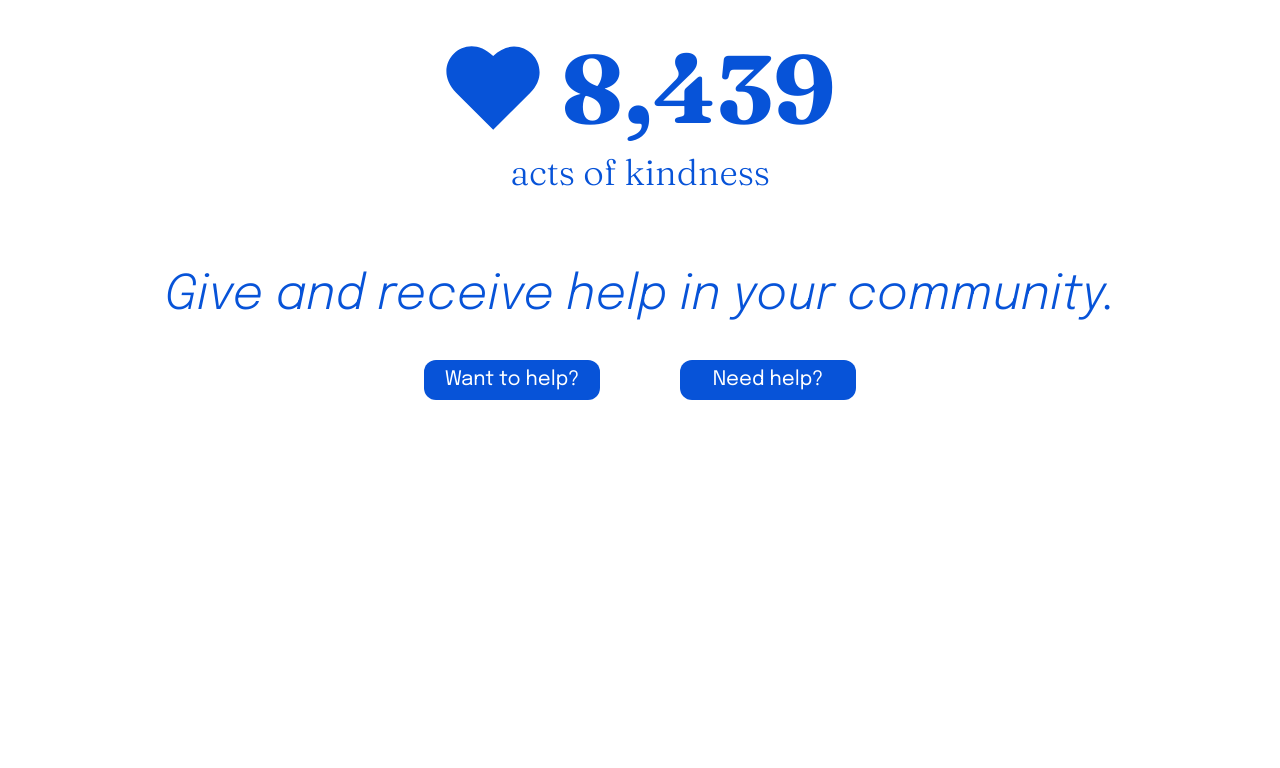
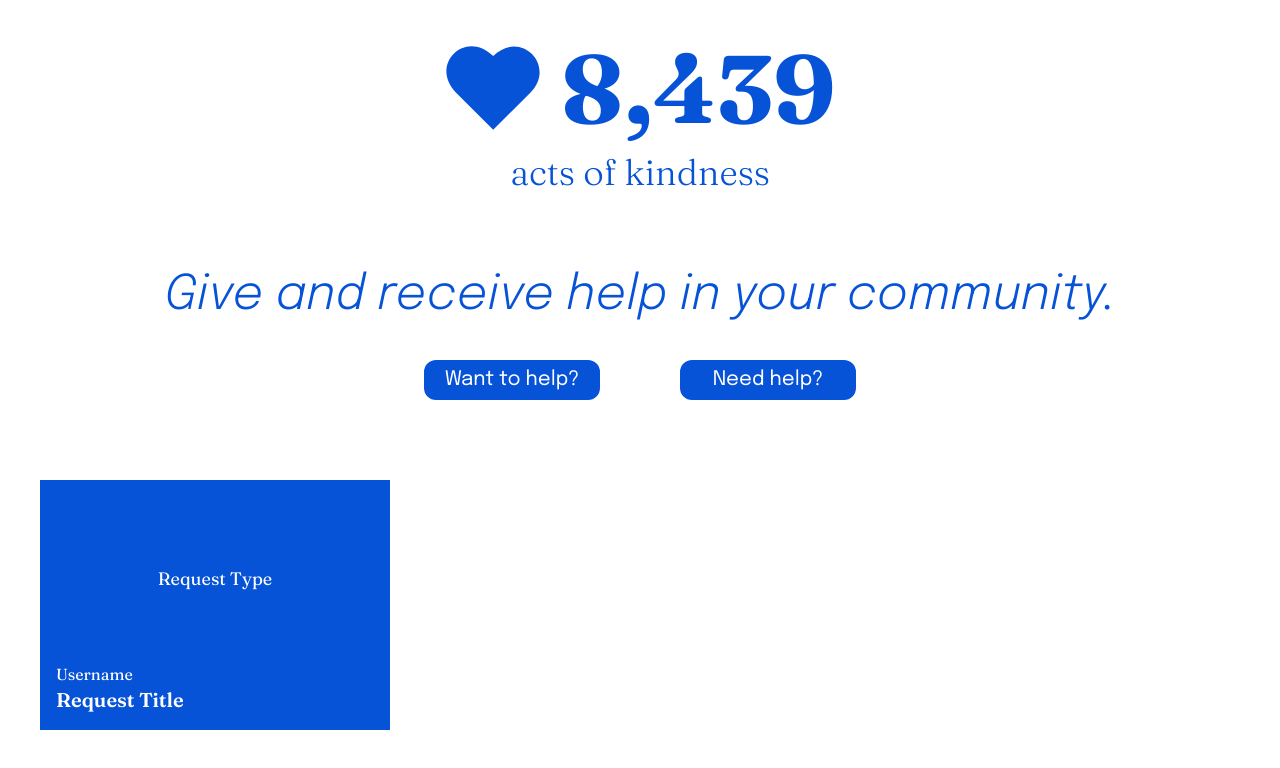
Before and after one commit to ashferoz/Kindly_Frontend, a React (Vite) app: page / in a window 1280 px wide. Shown: the top 768 px of the page. Built offline with nearby package versions, Linux system fonts and the light colour scheme.

Commit message:
Request card skeleton.

```diff
--- a/src/components/Main.jsx
+++ b/src/components/Main.jsx
@@ -1,6 +1,7 @@
 import React from "react";
 import RequestCounter from "./RequestCounter";
 import FormBtn from "./FormBtn";
+import RequestCard from "./RequestCard";
 
 const Main = () => {
   return (
@@ -13,6 +14,9 @@ const Main = () => {
         <FormBtn>Want to help?</FormBtn>
         <FormBtn>Need help?</FormBtn>
       </div>
+      <div className="w-full px-10 py-20">
+        <RequestCard />
+      </div>
     </div>
   );
 };
--- /dev/null
+++ b/src/components/RequestCard.jsx
@@ -0,0 +1,19 @@
+import React from "react";
+
+const RequestCard = () => {
+  return (
+    <>
+      <div className="w-[350px] h-[250px] bg-[#0753d8] flex flex-col justify-between p-4 hover:scale-105 transition-transform duration-200 ease-in-out">
+        <div className="flex-grow flex items-center justify-center">
+          <p className="text-white text-lg">Request Type</p>
+        </div>
+        <div className="flex flex-col items-start text-left">
+          <h4 className="text-white text-md">Username</h4>
+          <h4 className="text-white text-xl font-semibold">Request Title</h4>
+        </div>
+      </div>
+    </>
+  );
+};
+
+export default RequestCard;
```
